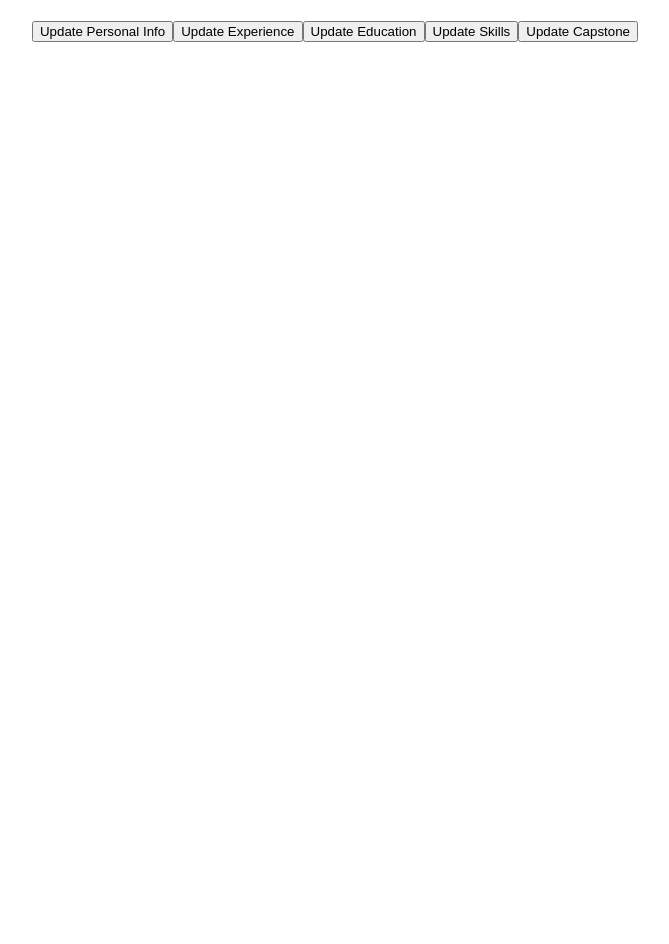
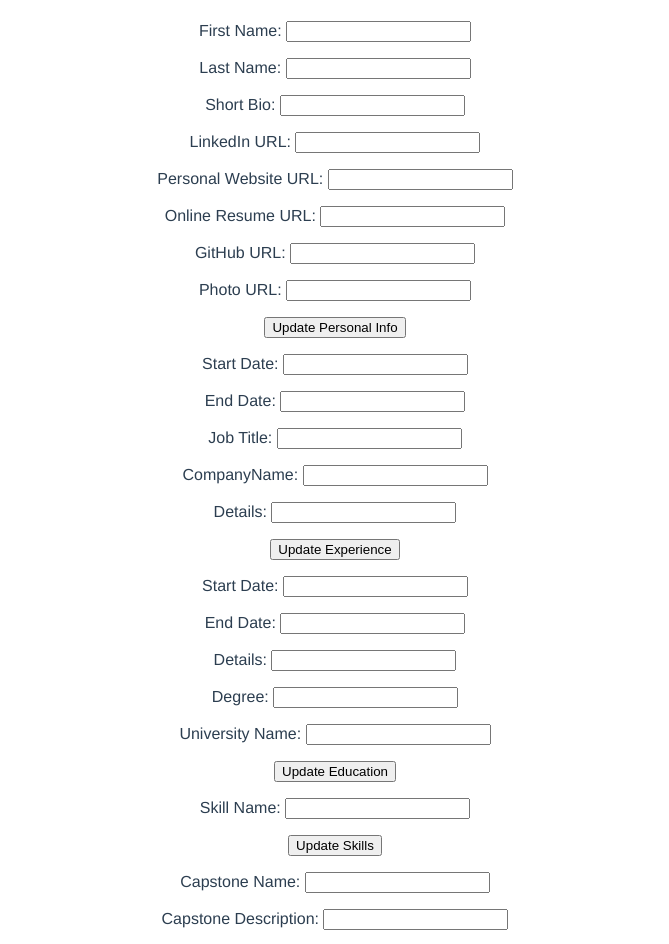
Before and after one commit to AjaAdams/student_portal_resume_vue, a Vue app: page /students/1/edit in a window 1280 px wide. Shown: the part 145-1089 px from the top of the page, without its empty margins (305-974 px from the left). Before the commit the page ends 800 px from the top, so only its background shows below. Built offline with nearby package versions, Linux system fonts and the light colour scheme; no server answers.

Commit message:
Adds vmodels for all student attributes

```diff
--- a/src/views/StudentPortalEdit.vue
+++ b/src/views/StudentPortalEdit.vue
@@ -1,11 +1,57 @@
 <template>
   <div class="about">
     <h1>This is an EDIT page</h1>
-    <button>Update Personal Info</button>
-    <button>Update Experience</button>
-    <button>Update Education</button>
-    <button>Update Skills</button>
-    <button>Update Capstone</button>
+    <p>First Name:
+    <input type="text" v-model="newFirstName"></p>
+    <p>Last Name:
+    <input type="text" v-model="newLastName"></p>
+    <p>Short Bio:
+    <input type="text" v-model="newShortBio"></p>
+    <p>LinkedIn URL:
+    <input type="text" v-model="newLinkedinUrl"></p>
+    <p>Personal Website URL:
+    <input type="text" v-model="newPersonalWebsite"></p>
+    <p>Online Resume URL:
+    <input type="text" v-model="newOnlineResumeUrl"></p>
+    <p>GitHub URL:
+    <input type="text" v-model="newGithubUrl"></p>
+    <p>Photo URL:
+    <input type="text" v-model="newPhotoUrl"></p>
+    <button v-on:click="updateResumeInformation(student)">Update Personal Info</button>
+    <p>Start Date:
+    <input type="text" v-model="newStartDate"></p>
+    <p>End Date:
+    <input type="text" v-model="newEndDate"></p>
+    <p>Job Title:
+    <input type="text" v-model="newJobTitle"></p>
+    <p>CompanyName:
+    <input type="text" v-model="newCompanyName"></p>
+    <p>Details:
+    <input type="text" v-model="newDetails"></p>
+    <button v-on:click="updateResumeExperience(student)">Update Experience</button>
+    <p>Start Date:
+    <input type="text" v-model="newEdStartDate"></p>
+    <p>End Date:
+    <input type="text" v-model="newEdEndDate"></p>
+    <p>Details:
+    <input type="text" v-model="newEdDetails"></p>
+    <p>Degree:
+    <input type="text" v-model="newEdDegree"></p>
+    <p>University Name:
+    <input type="text" v-model="newEdUniversityName"></p>
+    <button v-on:click="updateResumeEducation(student)">Update Education</button>
+    <p>Skill Name:
+    <input type="text" v-model="newSkillName"></p>
+    <button v-on:click="updateResumeSkills(student)">Update Skills</button>
+    <p>Capstone Name:
+    <input type="text" v-model="newCapName"></p>
+    <p>Capstone Description:
+    <input type="text" v-model="newDescription"></p>
+    <p>Capstone URL:
+    <input type="text" v-model="newUrl"></p>
+    <p>Capstone Screen Shot URL:
+    <input type="text" v-model="newScreenShotUrl"></p>
+    <button v-on:click="updateResumeCapstone(student)">Update Capstone</button>
   </div>
 </template>
 
@@ -15,7 +61,7 @@ import axios from "axios";
 export default {
   data: function() {
     return {
-      resume: [],
+      student: {},
       newStartDate: "",
       newEndDate: "",
       newJobTitle: "",
@@ -23,8 +69,8 @@ export default {
       newDetails: "",
       newEdStartDate: "",
       newEdEndDate: "",
-      newDegree: "",
-      newUniversityName: "",
+      newEdDegree: "",
+      newEdUniversityName: "",
       newEdDetails: "",
       newSkillName: "",
       newCapName: "",
@@ -44,14 +90,13 @@ export default {
     };
   },
   created: function() {
-    // need to find a way to get current users info on next line
     axios.get("api/students").then(response => {
-      this.resume = response.data;
-      console.log("Here is the users resume", this.resume);
+      this.student = response.data;
+      console.log("Here is the users stuff", this.student);
     });
   },
   methods: {
-    updateResumeExperience: function(resume) {
+    updateResumeExperience: function(student) {
       var params = {
         start_date: this.newStartDate,
         end_date: this.newEndDate,
@@ -59,42 +104,42 @@ export default {
         company_name: this.newCompanyName,
         details: this.newDetails,
       };
-      axios.patch("api/students/" + resume.id, params).then(response => {
+      axios.patch("api/students/" + student.id, params).then(response => {
         console.log("Experience Updated!", response.data);
       });
     },
-    updateResumeEducation: function(resume) {
+    updateResumeEducation: function(student) {
       var params = {
         start_date: this.newEdStartDate,
         end_date: this.newEdEndDate,
-        degree: this.newDegree,
-        university_name: this.newUniversityName,
+        degree: this.newEdDegree,
+        university_name: this.newEdUniversityName,
         details: this.newEdDetails,
       };
-      axios.patch("api/students/" + resume.id, params).then(response => {
+      axios.patch("api/students/" + student.id, params).then(response => {
         console.log("Education Updated!", response.data);
       });
     },
-    updateResumeSkills: function(resume) {
+    updateResumeSkills: function(student) {
       var params = {
         skill_name: this.newSkillName,
       };
-      axios.patch("api/students/" + resume.id, params).then(response => {
+      axios.patch("api/students/" + student.id, params).then(response => {
         console.log("Skills Updated!", response.data);
       });
     },
-    updateResumeCapstone: function(resume) {
+    updateResumeCapstone: function(student) {
       var params = {
         name: this.newCapName,
         description: this.newDescription,
         url: this.newUrl,
         screenshot_url: this.newScreenShotUrl,
       };
-      axios.patch("api/students/" + resume.id, params).then(response => {
+      axios.patch("api/students/" + student.id, params).then(response => {
         console.log("Capstone Updated!", response.data);
       });
     },
-    updateResumeInformation: function(resume) {
+    updateResumeInformation: function(student) {
       var params = {
         first_name: this.newFirstName,
         last_name: this.newLastName,
@@ -106,7 +151,7 @@ export default {
         github_url: this.newGithubUrl,
         photo_url: this.newPhotoUrl,
       };
-      axios.patch("api/students/" + resume.id, params).then(response => {
+      axios.patch("api/students/" + student.id, params).then(response => {
         console.log("Information Updated!", response.data);
       });
     },
```
